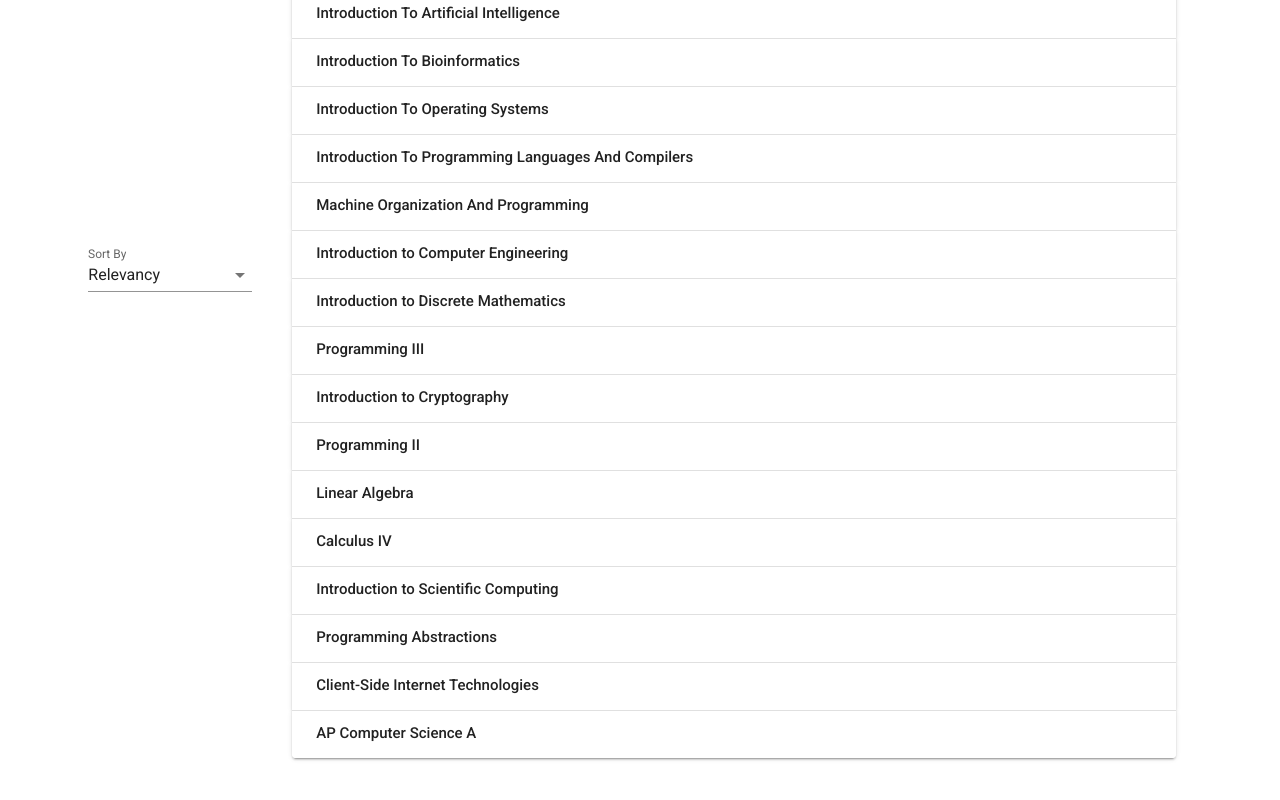
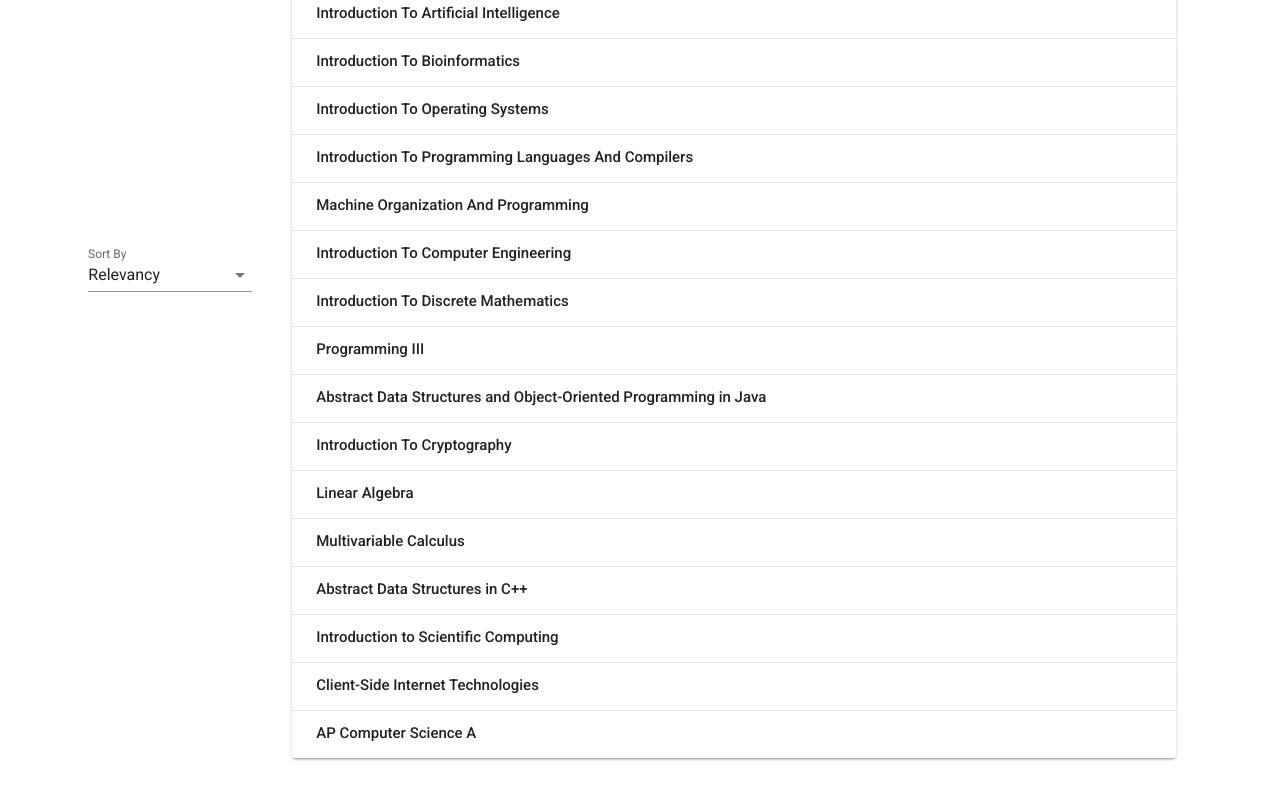
Before and after one commit to spencrr/spencrr.github.io, a Vue app: page /#/ in a window 1280 px wide. Shown: the part 2741-3541 px from the top of the page. Built offline with nearby package versions, Linux system fonts and the light colour scheme.

Commit message:
remove descriptive title for courses

```diff
--- a/src/data/courses.ts
+++ b/src/data/courses.ts
@@ -3,7 +3,6 @@ import { Course, CourseSort } from "./types";
 const courses: Course[] = [
     {
         title: "Introduction To Algorithms",
-        descriptiveTitle: "Introduction To Algorithms",
         institute: "UW-Madison",
         display: "UW-Madison Computer Sciences 577",
         subject: "Computer Sciences",
@@ -17,7 +16,6 @@ const courses: Course[] = [
     },
     {
         title: "Data Programming II",
-        descriptiveTitle: "Data Programming II",
         institute: "UW-Madison",
         display: "UW-Madison Computer Sciences 320",
         subject: "Computer Sciences",
@@ -31,7 +29,6 @@ const courses: Course[] = [
     },
     {
         title: "Introduction To Data Modeling I",
-        descriptiveTitle: "Introduction To Data Modeling I",
         institute: "UW-Madison",
         display: "UW-Madison Statistics 240",
         subject: "Statistics",
@@ -45,7 +42,6 @@ const courses: Course[] = [
     },
     {
         title: "Introduction To Probability And Mathematical Statistics I",
-        descriptiveTitle: "Introduction To Probability And Mathematical Statistics I",
         institute: "UW-Madison",
         display: "UW-Madison Statistics 309",
         subject: "Statistics",
@@ -59,7 +55,6 @@ const courses: Course[] = [
     },
     {
         title: "Introduction To Bioinformatics",
-        descriptiveTitle: "Introduction To Bioinformatics",
         institute: "UW-Madison",
         display: "UW-Madison Computer Science 576",
         subject: "Computer Science",
@@ -73,7 +68,6 @@ const courses: Course[] = [
     },
     {
         title: "Introduction To Artificial Intelligence",
-        descriptiveTitle: "Introduction To Artificial Intelligence",
         institute: "UW-Madison",
         display: "UW-Madison Computer Science 540",
         subject: "Computer Science",
@@ -87,7 +81,6 @@ const courses: Course[] = [
     },
     {
         title: "Introduction To Operating Systems",
-        descriptiveTitle: "Introduction To Operating Systems",
         institute: "UW-Madison",
         display: "UW-Madison Computer Science 537",
         subject: "Computer Science",
@@ -101,7 +94,6 @@ const courses: Course[] = [
     },
     {
         title: "Introduction To Programming Languages And Compilers",
-        descriptiveTitle: "Introduction To Programming Languages And Compilers",
         institute: "UW-Madison",
         display: "UW-Madison Computer Science 536",
         subject: "Computer Science",
@@ -115,7 +107,6 @@ const courses: Course[] = [
     },
     {
         title: "Machine Organization And Programming",
-        descriptiveTitle: "Machine Organization And Programming",
         institute: "UW-Madison",
         display: "UW-Madison Computer Science 354",
         subject: "Computer Science",
@@ -129,7 +120,6 @@ const courses: Course[] = [
     },
     {
         title: "Programming III",
-        descriptiveTitle: "Programming III",
         institute: "UW-Madison",
         display: "UW-Madison Computer Science 400",
         subject: "Computer Science",
@@ -142,8 +132,7 @@ const courses: Course[] = [
         },
     },
     {
-        title: "Introduction to Computer Engineering",
-        descriptiveTitle: "Introduction To Computer Engineering",
+        title: "Introduction To Computer Engineering",
         institute: "UW-Madison",
         display: "UW-Madison Computer Science 252",
         subject: "Computer Science",
@@ -156,8 +145,7 @@ const courses: Course[] = [
         },
     },
     {
-        title: "Introduction to Discrete Mathematics",
-        descriptiveTitle: "Introduction To Discrete Mathematics",
+        title: "Introduction To Discrete Mathematics",
         institute: "UW-Madison",
         display: "UW-Madison Computer Science 240",
         subject: "Computer Science",
@@ -170,8 +158,7 @@ const courses: Course[] = [
         },
     },
     {
-        title: "Programming II",
-        descriptiveTitle:
+        title:
             "Abstract Data Structures and Object-Oriented Programming in Java",
         institute: "UW-Madison",
         display: "UW-Madison Computer Science 300",
@@ -185,8 +172,7 @@ const courses: Course[] = [
         },
     },
     {
-        title: "Introduction to Cryptography",
-        descriptiveTitle: "Introduction To Cryptography",
+        title: "Introduction To Cryptography",
         institute: "UW-Madison",
         display: "UW-Madison Computer Science 435",
         subject: "Computer Science",
@@ -200,7 +186,6 @@ const courses: Course[] = [
     },
     {
         title: "Linear Algebra",
-        descriptiveTitle: "Linear Algebra",
         institute: "Milwaukee School of Engineering",
         display: "MSOE Math 383",
         subject: "Math",
@@ -213,8 +198,7 @@ const courses: Course[] = [
         },
     },
     {
-        title: "Calculus IV",
-        descriptiveTitle: "Multivariable Calculus",
+        title: "Multivariable Calculus",
         institute: "Milwaukee School of Engineering",
         display: "MSOE Math 232",
         subject: "Math",
@@ -227,8 +211,7 @@ const courses: Course[] = [
         },
     },
     {
-        title: "Programming Abstractions",
-        descriptiveTitle: "Abstract Data Structures in C++",
+        title: "Abstract Data Structures in C++",
         institute: "Stanford",
         display: "Stanford Computer Science 106B",
         subject: "Computer Science",
@@ -242,7 +225,6 @@ const courses: Course[] = [
     },
     {
         title: "Introduction to Scientific Computing",
-        descriptiveTitle: "Introduction to Scientific Computing",
         institute: "Stanford",
         display: "Stanford Computational & Mathematical Engineering 108",
         subject: "Computer Science",
@@ -256,7 +238,6 @@ const courses: Course[] = [
     },
     {
         title: "Client-Side Internet Technologies",
-        descriptiveTitle: "Client-Side Internet Technologies",
         institute: "Stanford",
         display: "Stanford Computer Science 193C",
         subject: "Computer Science",
@@ -270,7 +251,6 @@ const courses: Course[] = [
     },
     {
         title: "AP Computer Science A",
-        descriptiveTitle: "AP Computer Science A",
         institute: "Cedarburg High School",
         subject: "Computer Science",
         number: "100",
--- a/src/data/types.ts
+++ b/src/data/types.ts
@@ -1,6 +1,5 @@
 export interface Course {
     title: string;
-    descriptiveTitle: string;
     institute: string;
     display?: string;
     subject: string;
@@ -33,5 +32,5 @@ export interface Project {
 }
 
 export interface ProjectConfig {
-     getAnchorTag: (text: string, href: string) => string;
+    getAnchorTag: (text: string, href: string) => string;
 }
```
